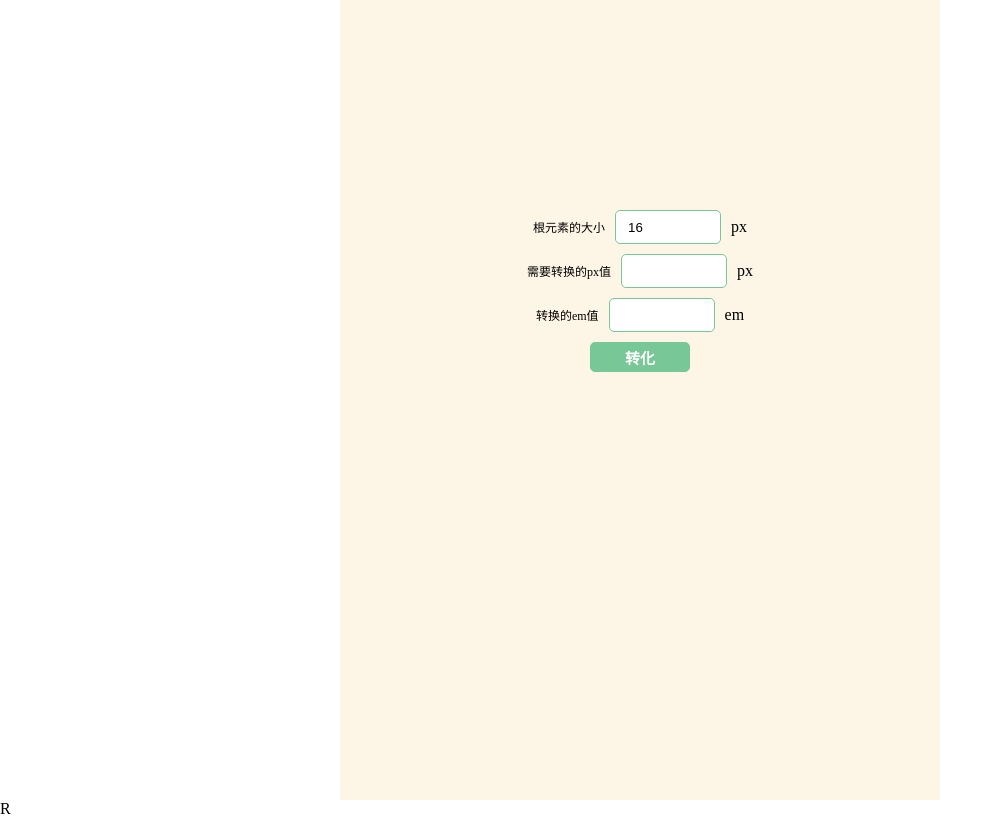
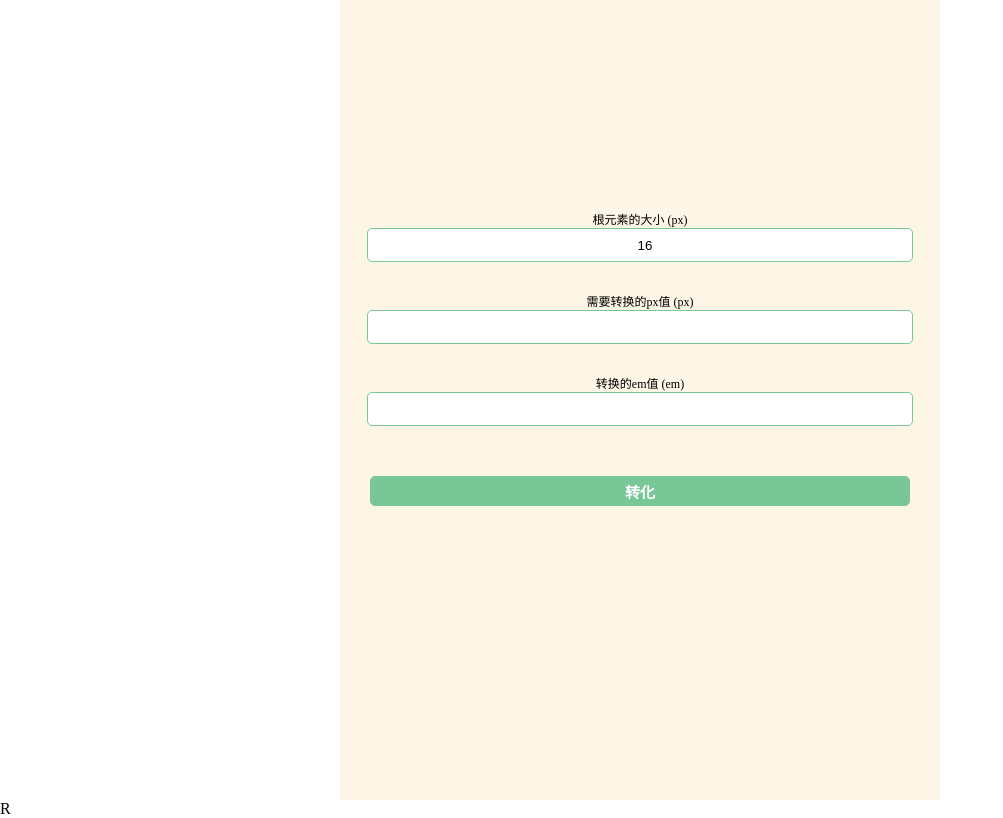
Before and after one commit to 1057376155/EmEqualPx, a plain HTML site: page index.html in a window 1280 px wide. Shown: the whole page, without its empty margins (0-1003 px from the left). Drawn offline with Linux system fonts and the light colour scheme.

Commit message:
更改样式
相对美观的样式

```diff
--- a/index.html
+++ b/index.html
@@ -31,18 +31,20 @@
 			}
 			#calculate label{
 				font-size: 12px;
+				display: block;
 			}
 			#calculate div{
 				margin: 10px 0px;
 			}
 			#calculate input{
-				width: 100px;
+				width: 90%;
 				height: 30px;
 				border: #78c796 solid 1px;
 				border-radius:5px;
 				text-indent: 10px;
 				outline: none;
-				margin: 0px 10px;
+				margin: 0px 10px 20px 10px;
+				text-align: center;
 			}
 			#calculate_button input{
 				background: #78C796;
@@ -50,6 +52,7 @@
 				font-size: 15px;
 				text-indent: 0;
 				font-weight: 600;
+				margin-top: 20px;
 			}
 		</style>
 	</head>
@@ -57,13 +60,16 @@
 		<div id="main">
 			<div id="calculate">
 				<div id="parent">
-					<label for="parent">根元素的大小</label><input type="text" name="parent"  value="16"/>px
+					<label for="parent">根元素的大小  (px)</label>
+					<input type="text" name="parent"  value="16"/>
 				</div>
 				<div id="pxValue">
-					<label for="pxValue">需要转换的px值</label><input type="text" name="pxValue"  value=""/>px
+					<label for="pxValue">需要转换的px值   (px)</label>
+					<input type="text" name="pxValue"  value=""/>
 				</div>
 				<div id="emValue">
-					<label for="emValue">转换的em值</label><input type="text" name="emValue"  value=""/>em
+					<label for="emValue">转换的em值   (em)</label>
+					<input type="text" name="emValue"  value=""/>
 				</div>
 				<div id="calculate_button">
 					<input type="button" value="转化" />
```
